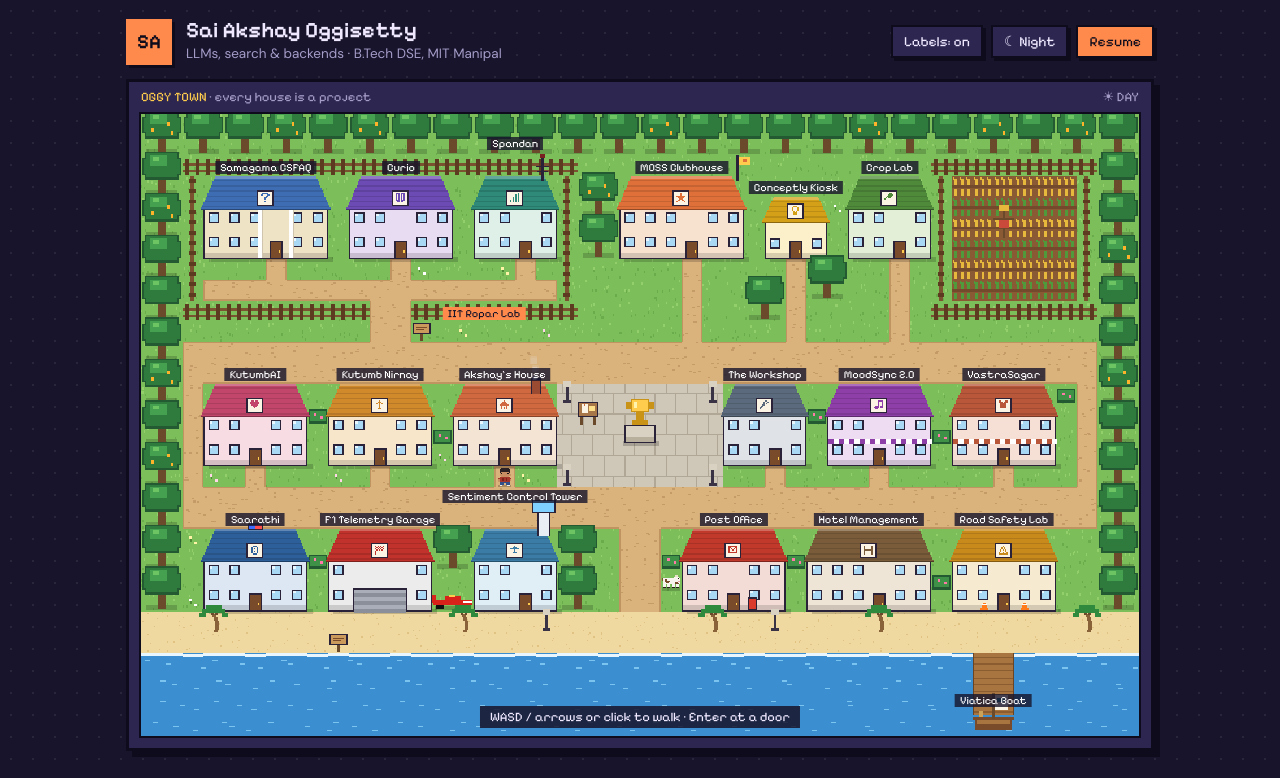
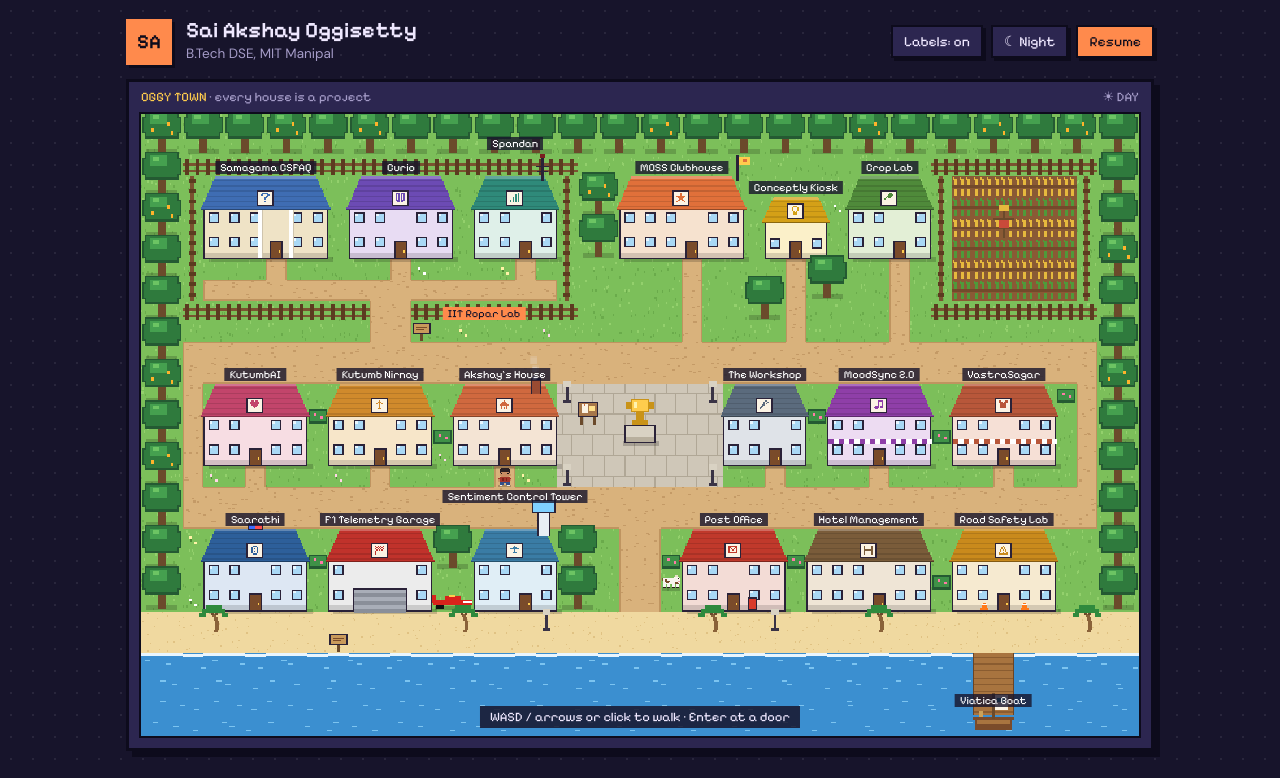
Before and after one commit to AkshayOggisetty/Portfolio, a plain HTML site: page index.html in a window 1280 px wide. Shown: the top 778 px of the page. Drawn offline with Linux system fonts and the light colour scheme.

Commit message:
chore: drop header tagline and use the updated resume

```diff
--- a/index.html
+++ b/index.html
@@ -92,7 +92,7 @@
 <div class="wrap">
   <header class="top">
     <div class="badge">SA</div>
-    <div class="who"><h1>Sai Akshay Oggisetty</h1><p>LLMs, search &amp; backends · B.Tech DSE, MIT Manipal</p></div>
+    <div class="who"><h1>Sai Akshay Oggisetty</h1><p>B.Tech DSE, MIT Manipal</p></div>
     <div class="tools">
       <button class="btn opt" id="tLabels">Labels: on</button>
       <button class="btn" id="tNight">☾ Night</button>
```
Also changed, not shown: 1 other file.
